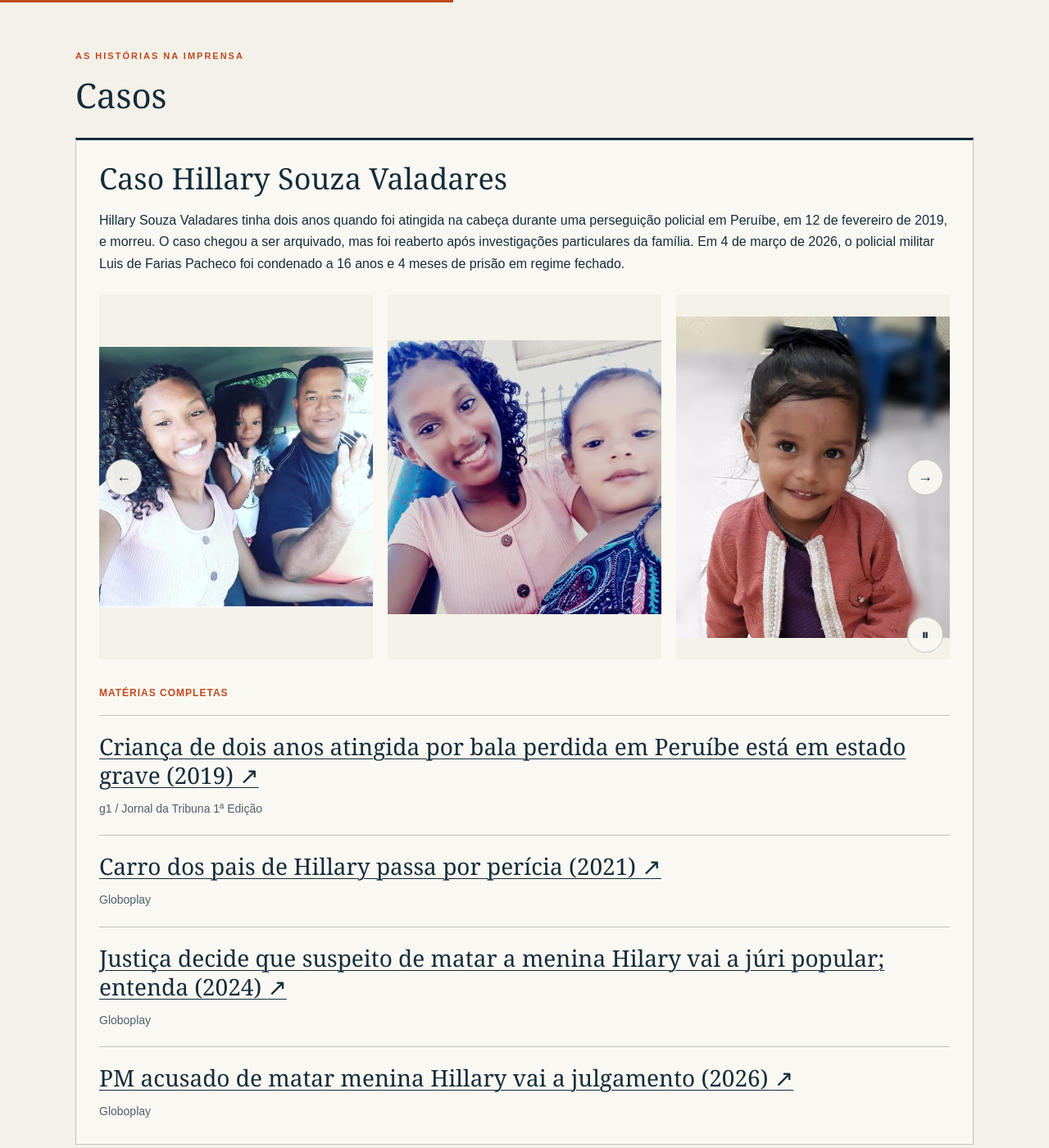
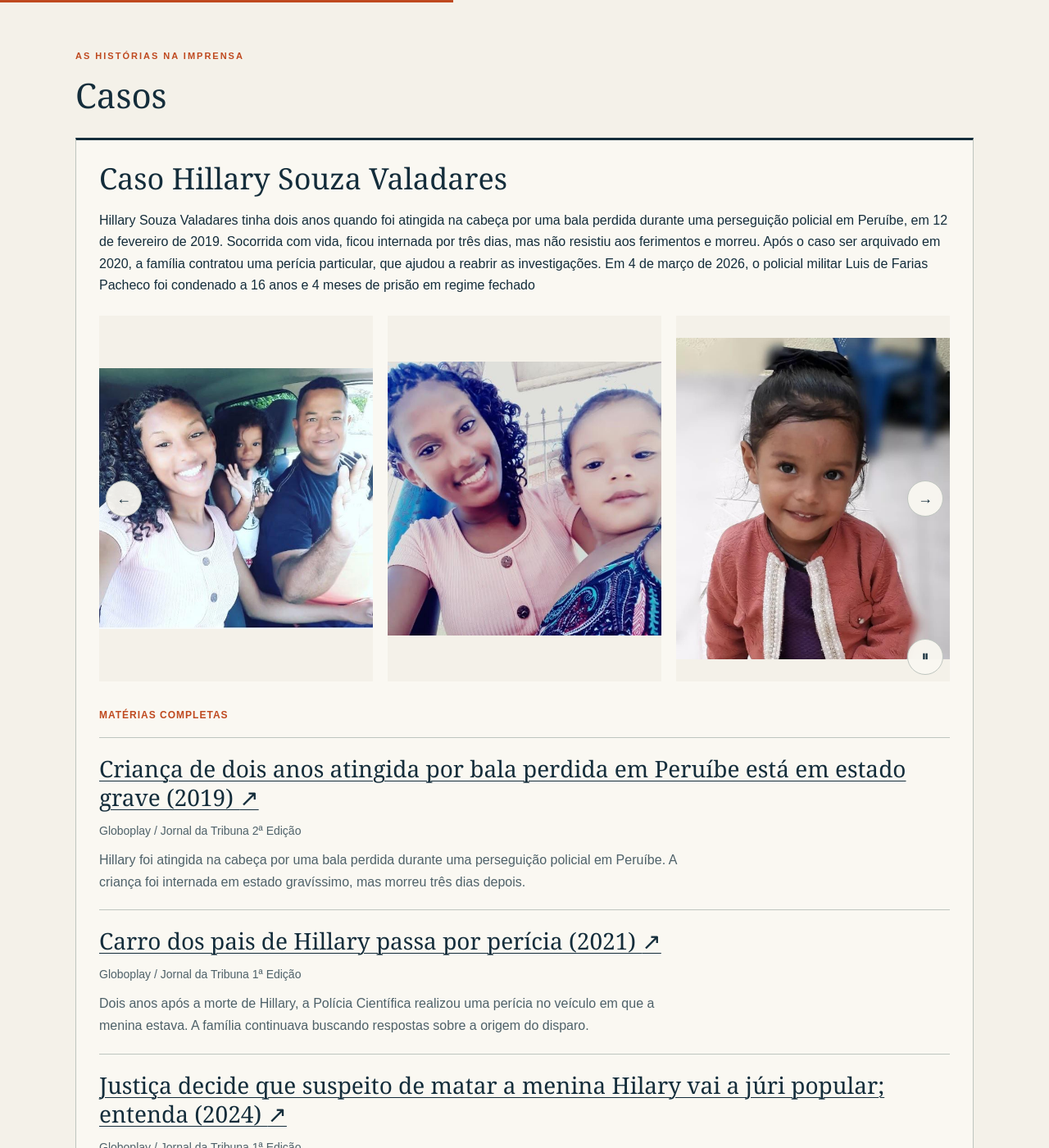
Before and after one commit to iarleyoliveira/ESCUTATIVA, a Jekyll site: the page built from index.html, in a window 1280 px wide and 1400 px high, scrolled down 3513 px. Shown: the whole window at 82% size. Built offline with Jekyll 4.4.1, drawn with Linux system fonts in a browser that asks for light colours; some of the changed text lies outside the part shown.

Commit message:
Update _data/casos/caso-hillary.yml (via Pages CMS)

```diff
--- a/_data/casos/caso-hillary.yml
+++ b/_data/casos/caso-hillary.yml
@@ -1,13 +1,13 @@
 name: Caso Hillary Souza Valadares
+ordem: 1
 id: caso-hillary
-published: true
-ordem: 1
-descricao: >-
-  Hillary Souza Valadares tinha dois anos quando foi atingida na cabeça
-  durante uma perseguição policial em Peruíbe, em 12 de fevereiro de 2019,
-  e morreu. O caso chegou a ser arquivado, mas foi reaberto após investigações
-  particulares da família. Em 4 de março de 2026, o policial militar Luis de
-  Farias Pacheco foi condenado a 16 anos e 4 meses de prisão em regime fechado.
+descricao: Hillary Souza Valadares tinha dois anos quando foi atingida na cabeça
+  por uma bala perdida durante uma perseguição policial em Peruíbe, em 12 de
+  fevereiro de 2019. Socorrida com vida, ficou internada por três dias, mas não
+  resistiu aos ferimentos e morreu. Após o caso ser arquivado em 2020, a família
+  contratou uma perícia particular, que ajudou a reabrir as investigações. Em 4
+  de março de 2026, o policial militar Luis de Farias Pacheco foi condenado a 16
+  anos e 4 meses de prisão em regime fechado
 fotos:
   - imagem: /assets/uploads/casos/caso-hillary-1.jpg
     descricao: Hillary sentada em um brinquedo colorido de madeira.
@@ -19,22 +19,38 @@ fotos:
     descricao: Hillary usando um casaco rosa e um laço no cabelo.
 reportagens:
   - formato: Vídeo
-    title: Criança de dois anos atingida por bala perdida em Peruíbe está em estado grave (2019)
-    veiculo: g1 / Jornal da Tribuna 1ª Edição
+    title: Criança de dois anos atingida por bala perdida em Peruíbe está em estado
+      grave (2019)
+    veiculo: Globoplay / Jornal da Tribuna 2ª Edição
+    resumo: Hillary foi atingida na cabeça por uma bala perdida durante uma
+      perseguição policial em Peruíbe. A criança foi internada em estado
+      gravíssimo, mas morreu três dias depois.
     link: https://g1.globo.com/sp/santos-regiao/videos-jornal-tribuna-1-edicao/video/crianca-de-dois-anos-atingida-por-bala-perdida-em-peruibe-esta-em-estado-grave-7382089.ghtml
     published: true
   - formato: Vídeo
     title: Carro dos pais de Hillary passa por perícia (2021)
-    veiculo: Globoplay
+    veiculo: Globoplay / Jornal da Tribuna 1ª Edição
+    resumo: Dois anos após a morte de Hillary, a Polícia Científica realizou uma
+      perícia no veículo em que a menina estava. A família continuava buscando
+      respostas sobre a origem do disparo.
     link: https://globoplay.globo.com/v/9404679/
     published: true
   - formato: Vídeo
-    title: Justiça decide que suspeito de matar a menina Hilary vai a júri popular; entenda (2024)
-    veiculo: Globoplay
+    title: Justiça decide que suspeito de matar a menina Hilary vai a júri popular;
+      entenda (2024)
+    veiculo: Globoplay / Jornal da Tribuna 1ª Edição
+    resumo: Após a retomada das investigações e o avanço do processo, a Justiça
+      decidiu levar a júri popular o policial suspeito de efetuar o disparo que
+      matou Hillary. A família aguardava a responsabilização do acusado.
     link: https://globoplay.globo.com/v/13075227/
     published: true
   - formato: Vídeo
-    title: PM acusado de matar menina Hillary vai a julgamento (2026)
-    veiculo: Globoplay
-    link: https://globoplay.globo.com/v/14400652/
+    title: Avó da menina Hillary luta por justiça após morte da neta
+    veiculo: Globoplay / Jornal da Tribuna 2ª Edição
+    resumo: Após sete anos de espera, o policial militar Luis de Farias Pacheco foi
+      condenado a 16 anos e 4 meses de prisão em regime fechado pela morte da
+      menina. A decisão representou o desfecho judicial da luta da família por
+      justiça.
+    link: https://globoplay.globo.com/v/14409910/
     published: true
+published: true
```
